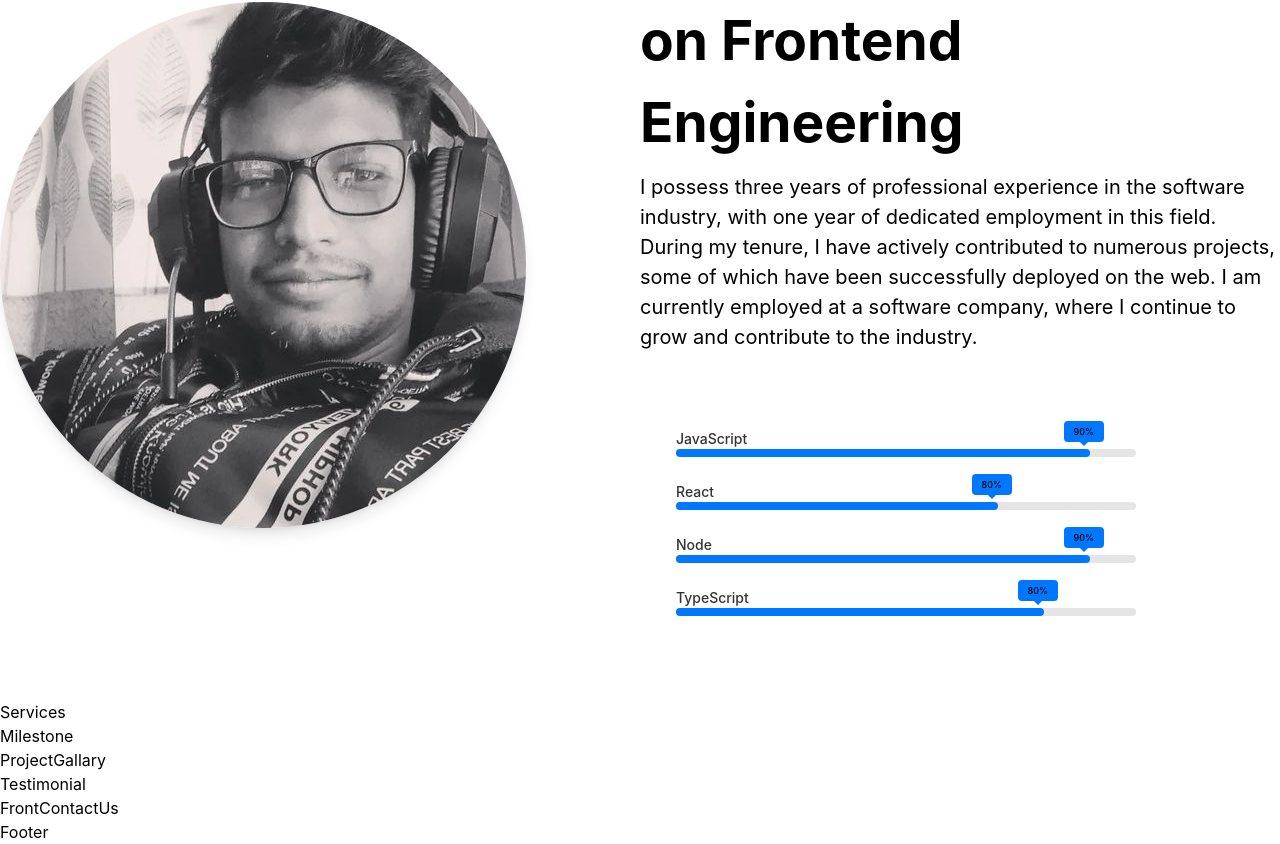
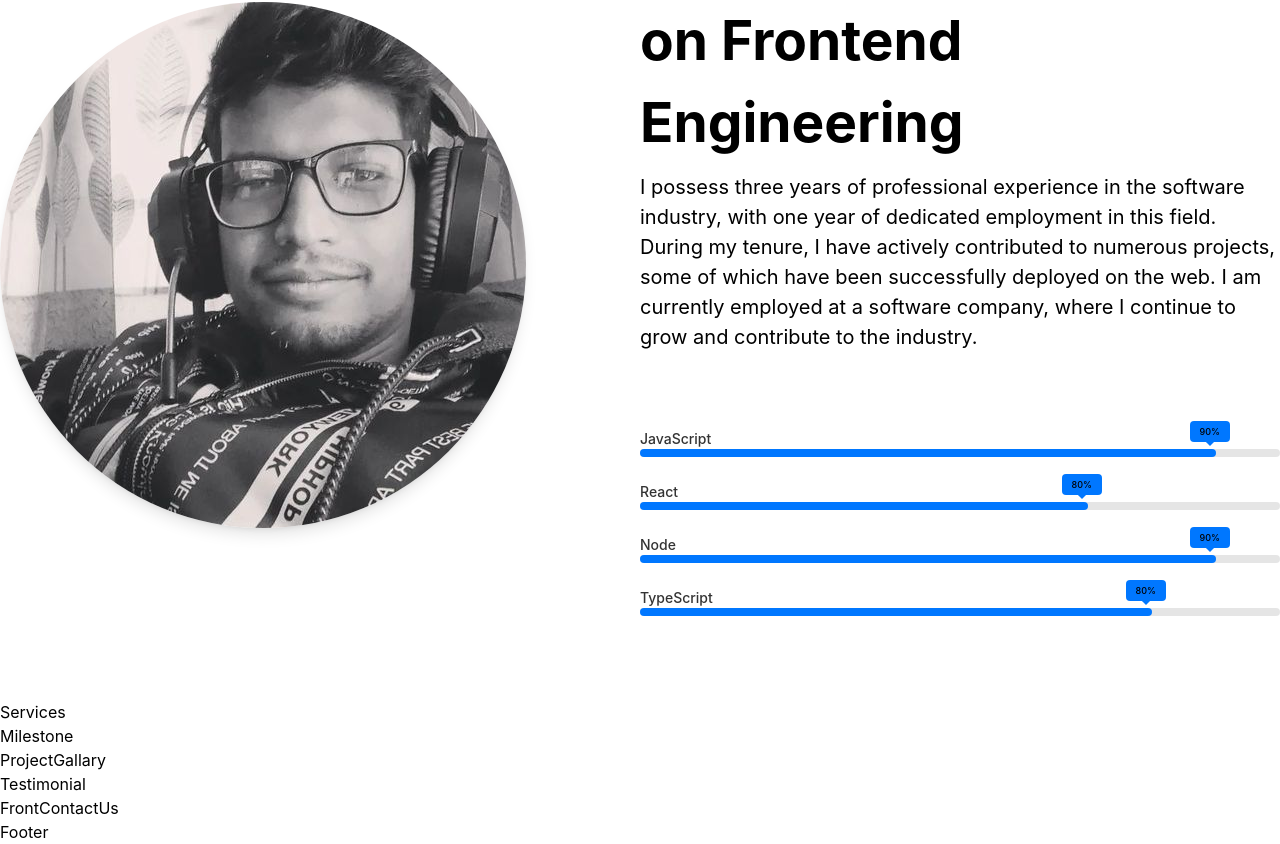
Before and after one commit to mohit838/Mohitul-Islam-Frontend, a React (Create React App) app in the folder client/: page / in a window 1280 px wide. Shown: the part 1154-1998 px from the top of the page. Built offline with nearby package versions, Linux system fonts and the light colour scheme; a web font is replaced by a local one.

Commit message:
update progress bar

```diff
--- a/client/src/index.css
+++ b/client/src/index.css
@@ -176,7 +176,7 @@ section {
 
 /* Progress Bar */
 .front-progress-bar {
-  @apply relative max-w-[500px] w-full bg-white mx-4 px-5 py-3;
+  @apply relative max-w-full w-full bg-white py-3;
 }
 
 .front-progress-bar .skill-box {
```
